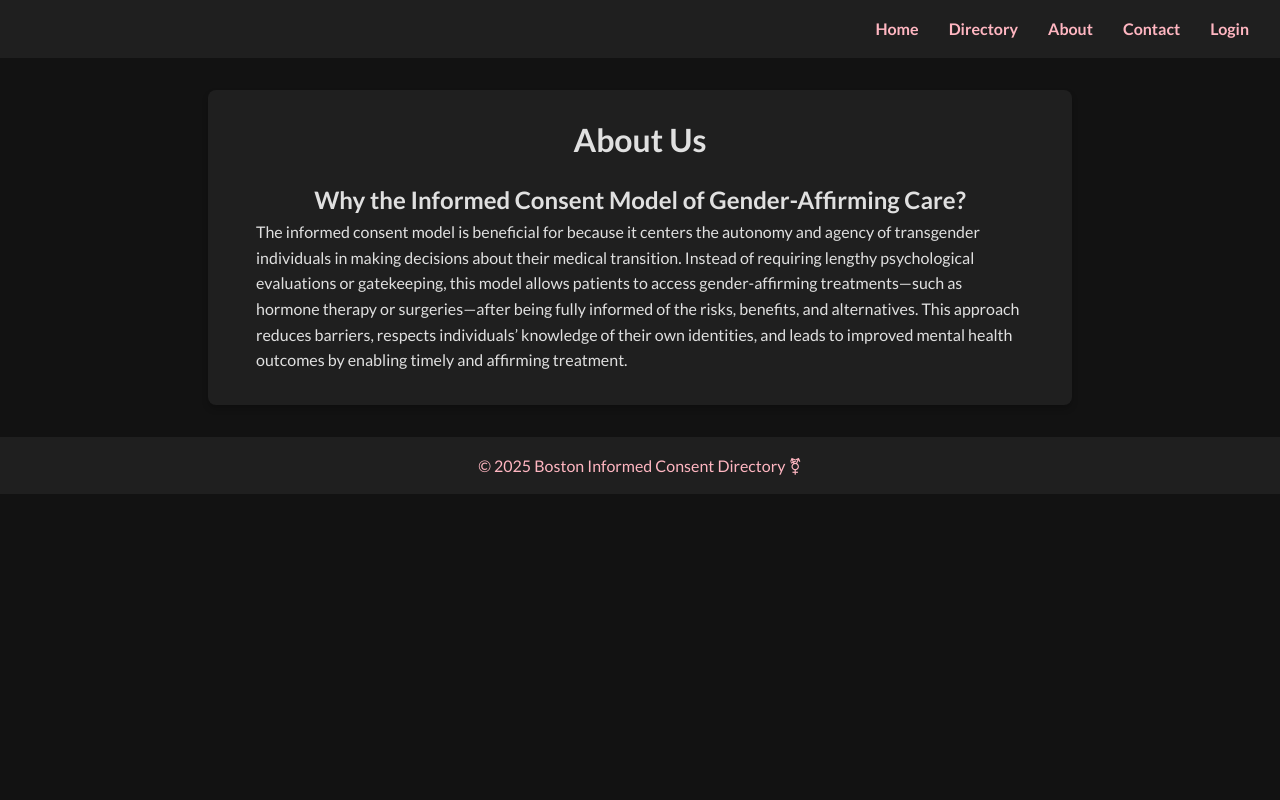
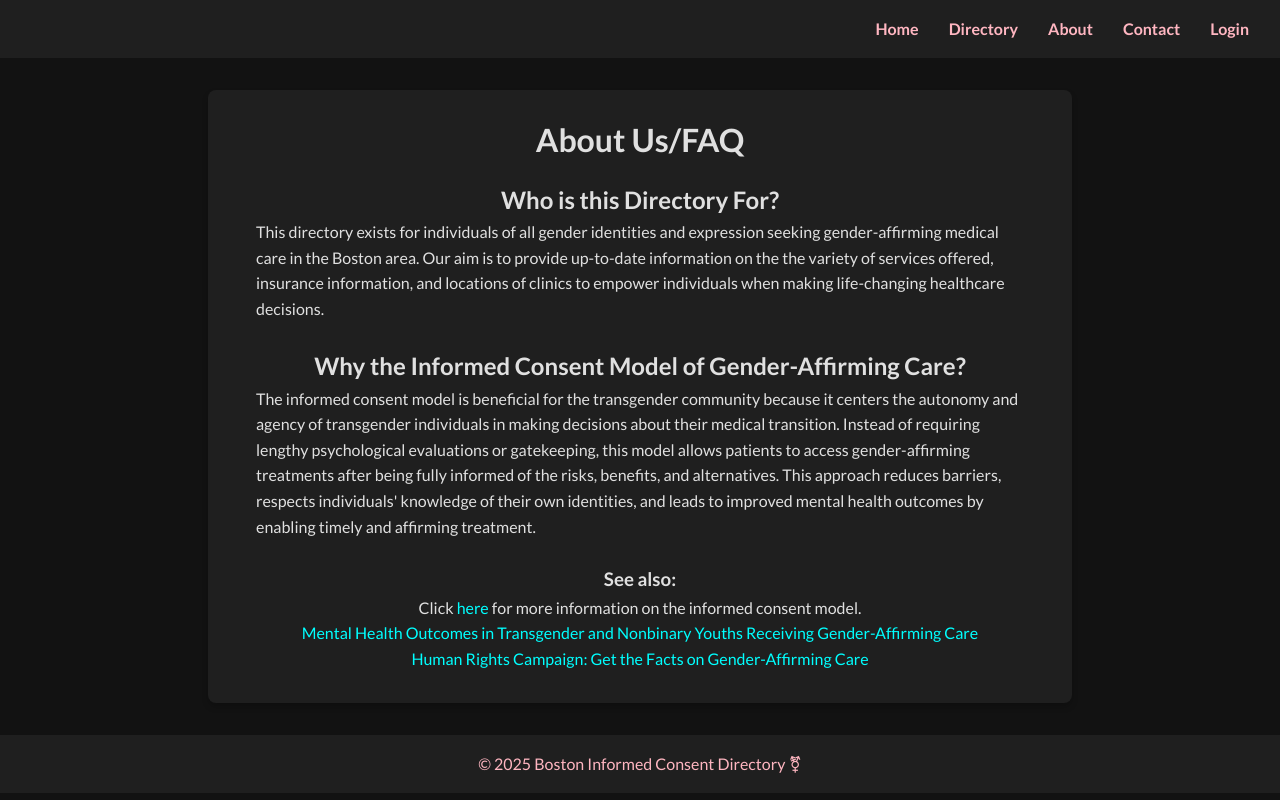
Before and after one commit to avalinde/codesquad-personal-project-client, a React (Vite) app: page /about in a window 1280 px wide. Built offline with nearby package versions, Linux system fonts and the light colour scheme.

Commit message:
Updated about page, re-added update link to directory, fixed private routes

```diff
--- a/src/components/About.jsx
+++ b/src/components/About.jsx
@@ -1,20 +1,44 @@
 function About() {
   return (
     <div>
-
       <main>
         <section className="main-container">
-          <h1>About Us</h1>
+          <h1>About Us/FAQ</h1>
           <div className="ic-about">
+            <h2>Who is this Directory For?</h2>
+            <p>This directory exists for individuals of all gender identities and expression seeking gender-affirming medical care in the Boston area. Our aim is to provide up-to-date information on the the variety of services offered, insurance information, and locations of clinics to empower individuals when making life-changing healthcare decisions. </p>
+
+            <br />
+
+            <h2>Why the Informed Consent Model of Gender-Affirming Care?</h2>
+            <p>
+              The informed consent model is beneficial for the transgender
+              community because it centers the autonomy and agency of
+              transgender individuals in making decisions about their medical
+              transition. Instead of requiring lengthy psychological evaluations
+              or gatekeeping, this model allows patients to access
+              gender-affirming treatments after being fully informed of the
+              risks, benefits, and alternatives. This approach reduces barriers,
+              respects individuals' knowledge of their own identities, and leads
+              to improved mental health outcomes by enabling timely and
+              affirming treatment.
+            </p>
+
+            <br />
+
+            <h3 className="text-center">See also:</h3>
+            <p className="text-center">Click{'\u0020'}
+              <a href="https://www.ncbi.nlm.nih.gov/books/NBK430827/">
+               here
+              </a>
+            {'\u0020'}for more information on the informed consent model.
+            </p>
+
+            <p className="text-center"> <a href="https://pubmed.ncbi.nlm.nih.gov/35212746/">Mental Health Outcomes in Transgender and Nonbinary Youths Receiving Gender-Affirming Care </a></p>
+
+            <p className="text-center"><a href="https://www.hrc.org/resources/get-the-facts-on-gender-affirming-care">Human Rights Campaign: Get the Facts on Gender-Affirming Care</a></p>
 
 
-            {/* <!-- Change below later, copy pasted from AMA --> */}
-
-              <h2>Why the Informed Consent Model of Gender-Affirming Care?</h2>
-              <p>
-                The informed consent model is beneficial for because it centers the autonomy and agency of transgender individuals in making decisions about their medical transition. Instead of requiring lengthy psychological evaluations or gatekeeping, this model allows patients to access gender-affirming treatments—such as hormone therapy or surgeries—after being fully informed of the risks, benefits, and alternatives. This approach reduces barriers, respects individuals’ knowledge of their own identities, and leads to improved mental health outcomes by enabling timely and affirming treatment.
-
-            </p>
           </div>
         </section>
       </main>
--- a/src/components/Directory.jsx
+++ b/src/components/Directory.jsx
@@ -28,7 +28,7 @@ const Directory = () => {
       iconUrl: markerIconUrl,
       iconSize: [25, 41],
       iconAnchor: [25, 41],
-      popupAnchor: [-12.5, -41], //adjusting to b centered over marker
+      popupAnchor: [-12.5, -41], //adjusting to be centered over marker
       shadowUrl: markerShadowUrl,
       shadowSize: [41,41],
       shadowAnchor: null,
@@ -85,6 +85,8 @@ const Directory = () => {
                     <div className="text-center">
                       {/* <Link to={`../clinic/${clinic._id}`}>{clinic.clinicName}</Link> */}
                       {clinic.clinicName}
+                       <br/>
+                    <Link to={`../update/${clinic._id}`}>Update</Link>
                     </div>
                   </Popup>
                 </Marker>
--- a/src/components/PrivateRoute.jsx
+++ b/src/components/PrivateRoute.jsx
@@ -2,7 +2,7 @@ import { Outlet, Navigate } from "react-router-dom"
 
  const PrivateRoute = ({user}) => {
 
-    return user ? <Outlet/> : <Navigate to="../login"/>
+    return user.username ? <Outlet/> : <Navigate to="../login"/>
 
 
 }
```
